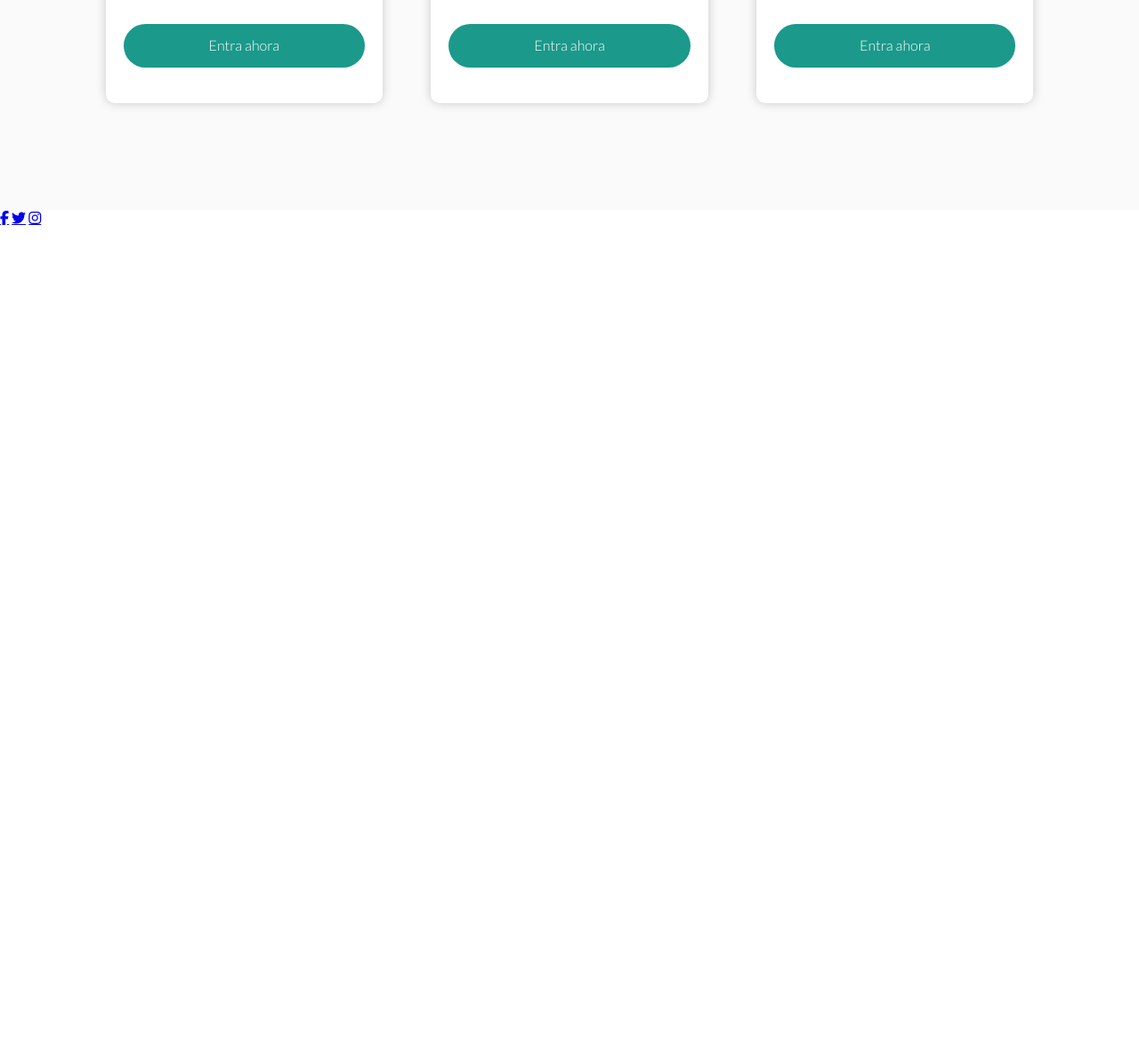
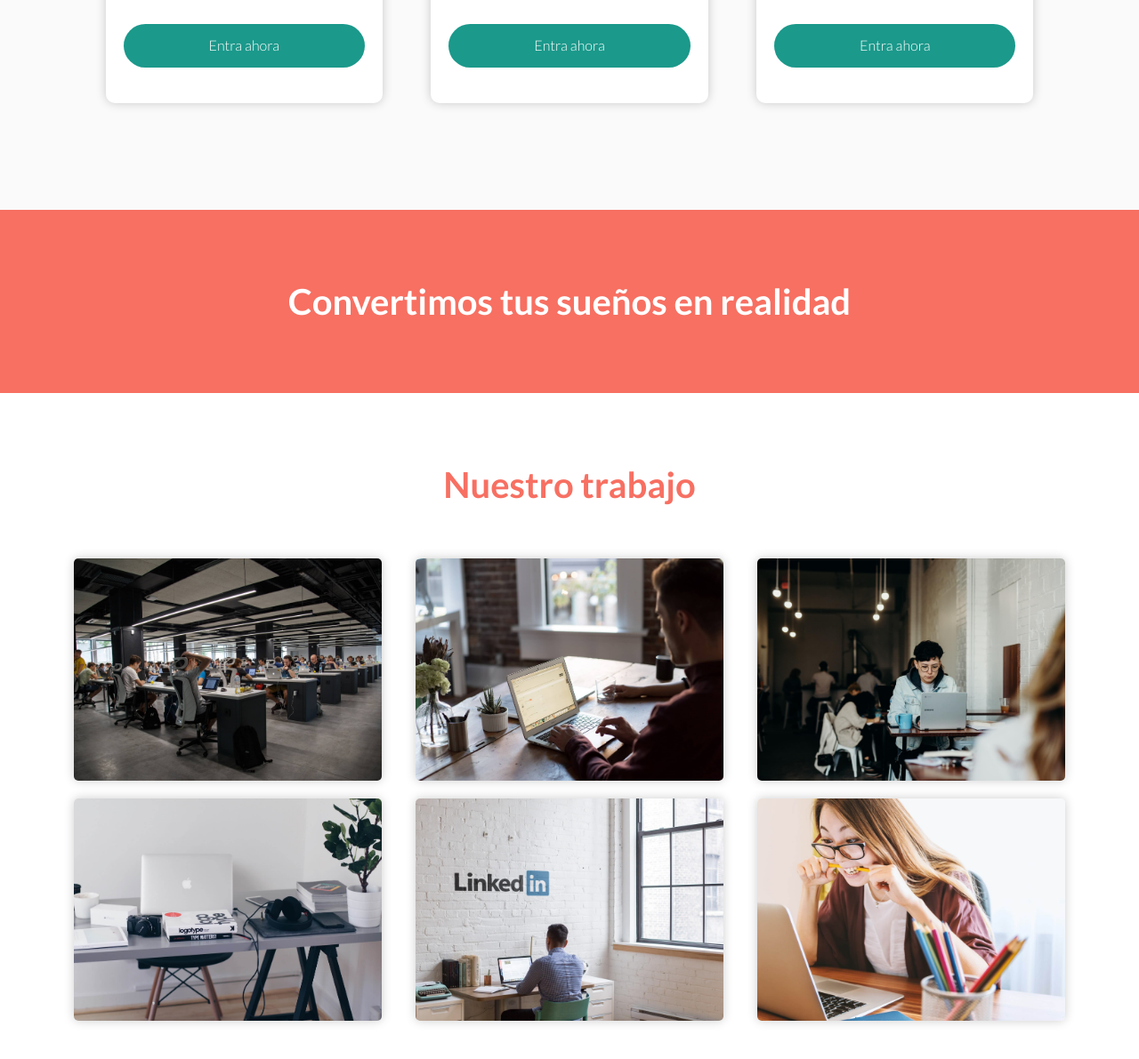
Before and after one commit to lorenapm/web-practise, a plain HTML site: page index.html in a window 1280 px wide. Shown: the part 1990-3181 px from the top of the page at 89% size. Before the commit the page ends 2244 px from the top, so only its background shows below. Drawn offline with Linux system fonts and the light colour scheme.

Commit message:
create gallery section

```diff
--- a/css/styles.css
+++ b/css/styles.css
@@ -140,3 +140,29 @@ body {
   justify-content: space-evenly;
   flex-wrap: wrap;
 }
+
+.copy {
+  background: var(--color-primary);
+}
+.copy__texts {
+  --color-primary: #fff;
+}
+.title--margin {
+  margin: 0;
+}
+
+.gallery__container {
+  padding: 20px 0;
+  display: flex;
+  flex-wrap: wrap;
+  justify-content: space-around;
+}
+.gallery__picture {
+  width: 30%;
+  height: 250px;
+  margin-bottom: 20px;
+  display: block;
+  border-radius: 5px;
+  object-fit: cover;
+  box-shadow: var(--box-sadow);
+}
--- a/index.html
+++ b/index.html
@@ -107,6 +107,26 @@
           </div>
         </div>
       </section>
+
+      <section class="copy">
+        <div class="copy__texts container">
+          <h2 class="title title--margin">
+            Convertimos tus sueños en realidad
+          </h2>
+        </div>
+      </section>
+
+      <section class="gallery container">
+        <h2 class="title">Nuestro trabajo</h2>
+        <div class="gallery__container">
+          <img src="assets/img1.jpg" alt="" class="gallery__picture" />
+          <img src="assets/img2.jpg" alt="" class="gallery__picture" />
+          <img src="assets/img3.jpg" alt="" class="gallery__picture" />
+          <img src="assets/img4.jpg" alt="" class="gallery__picture" />
+          <img src="assets/img5.jpg" alt="" class="gallery__picture" />
+          <img src="assets/img6.jpg" alt="" class="gallery__picture" />
+        </div>
+      </section>
     </main>
 
     <a href="#" class="fab fa-facebook-f"></a>
```
